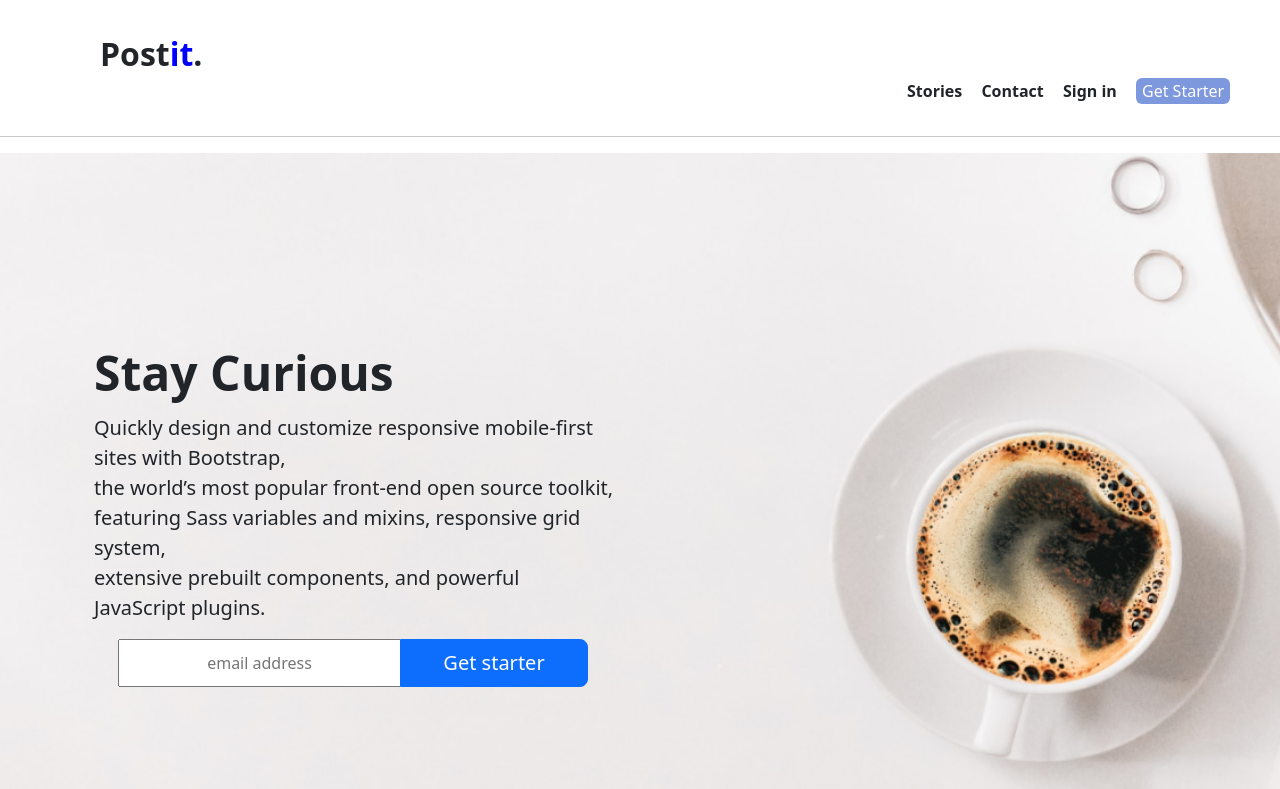
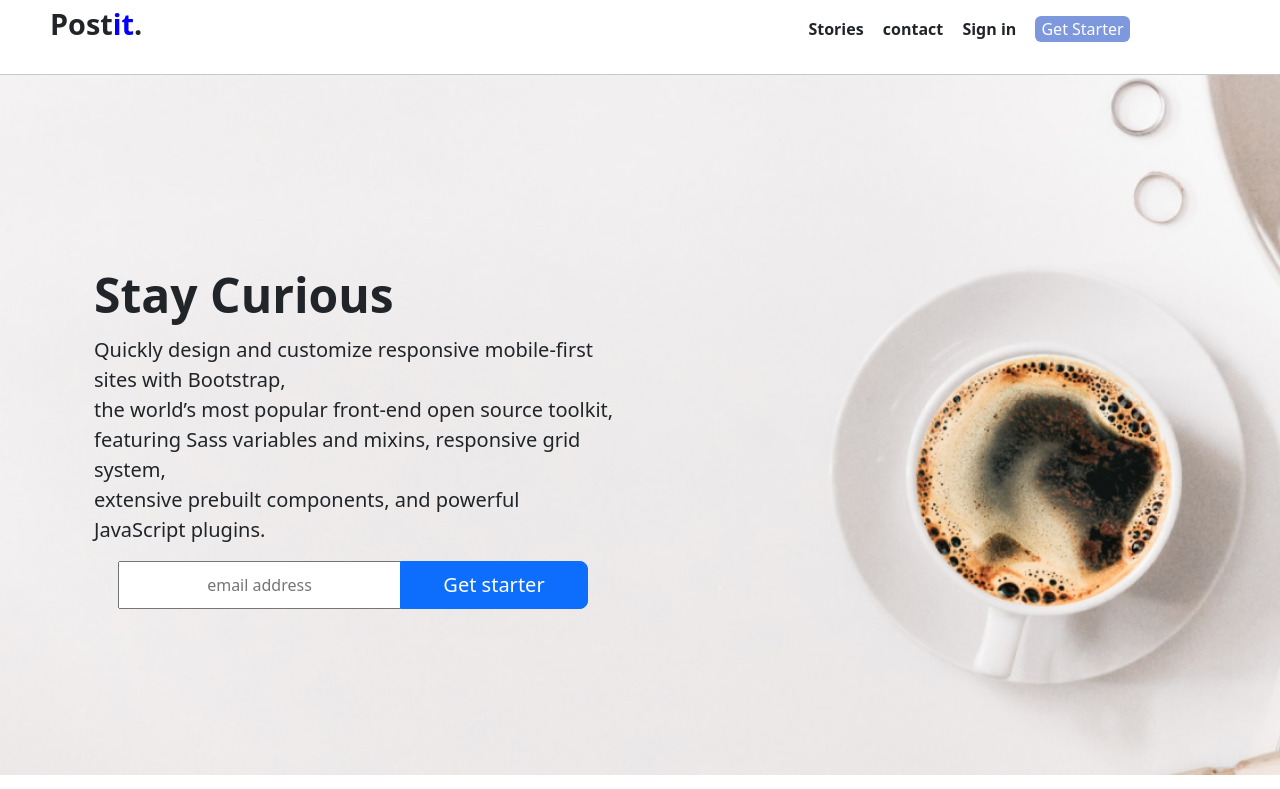
Before and after one commit to 1234tochu/postit-tech-, a plain HTML site: page index.html in a window 1280 px wide. Shown: the top 789 px of the page. Drawn offline with Linux system fonts and the light colour scheme.

Commit message:
commit message

```diff
--- a/CSS/style.css
+++ b/CSS/style.css
@@ -1,4 +1,4 @@
-nav{ margin-top: 30px;}
+nav{ margin-top: 2px;}
 
 .nature{
     background-image: url(/img/Rectangle\ 7.png);
@@ -38,14 +38,15 @@ nav{ margin-top: 30px;}
 }
 .date{
     color: #BBBBBB;
-    margin-top:px;
+    margin-top:0px;
     ;
 }
 
 .postit{
     list-style-type:none;
     display: inline-block;
-   padding-left: 100px;
+   padding-left: 50px;
+   padding-top: 0px;
 
 }
 .backgroundimg{
@@ -64,8 +65,9 @@ nav{ margin-top: 30px;}
     font-size:0 ;
 }
 .orderlist{
-    display: inline-block;
-    margin-left:860px;
+    margin-left:800px;
+
+
 }
 .input1{
     display: inline-block;
--- a/index.html
+++ b/index.html
@@ -10,20 +10,17 @@
     <link rel="stylesheet" href="CSS/bootstrap.css">
     <link rel="stylesheet" href="css/myhelper (1).css">
 </head>
-
-<body class="p-b-20 ">
+<body class="p-b-2 ">
     <!--start of navbar-->
     <nav class="container-fliud">
-        <div class="">
+        <div class=" d-inline">
             <strong>
-                <span style="font-size:200%" class="postit">Post<span style="color:blue; ">it</span>.</span>
-                <div class="orderlist">
-                    <ol class="">
-                        <li class="list">
-                            Stories
-                        </li>
-                        <li class="list">Contact</li>
-                        <li class="list"> Sign in</li>
+                <span style="font-size:180%" class="postit ">Post<span style="color:blue; ">it</span>.</span>
+                <div class="d-inline m-l-300 p-l-300">
+                    <ol class="list ">
+                        <li class="list">Stories</li>
+                        <li class="list">contact</li>
+                        <li class="list">Sign in</li>
                         <li class="list">
                             <button class="rounded"> Get Starter</button>
                         </li>
@@ -33,7 +30,7 @@
 
         </div>
     </nav>
-    <hr>
+    <hr class="m-b-0">
     <!-- end of navbar -->
 
     <!-- Begin Hero -->
```
